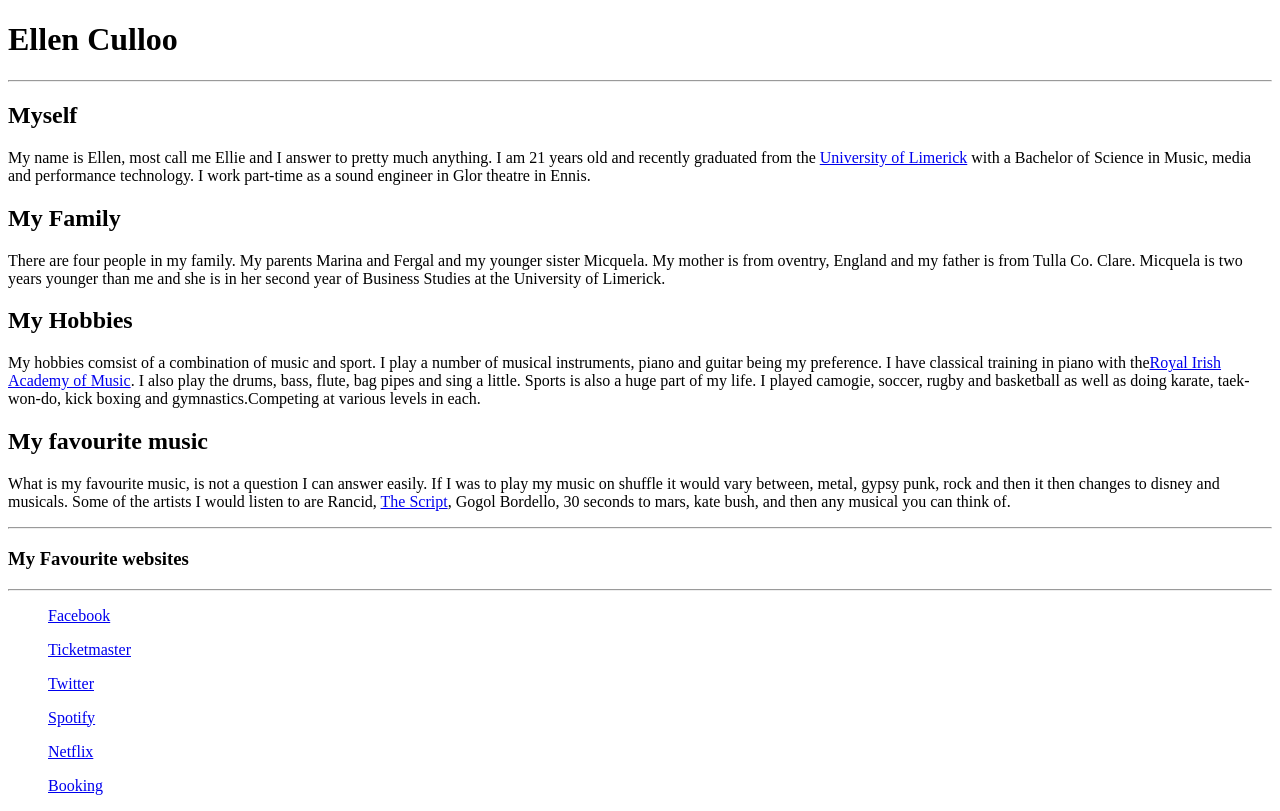
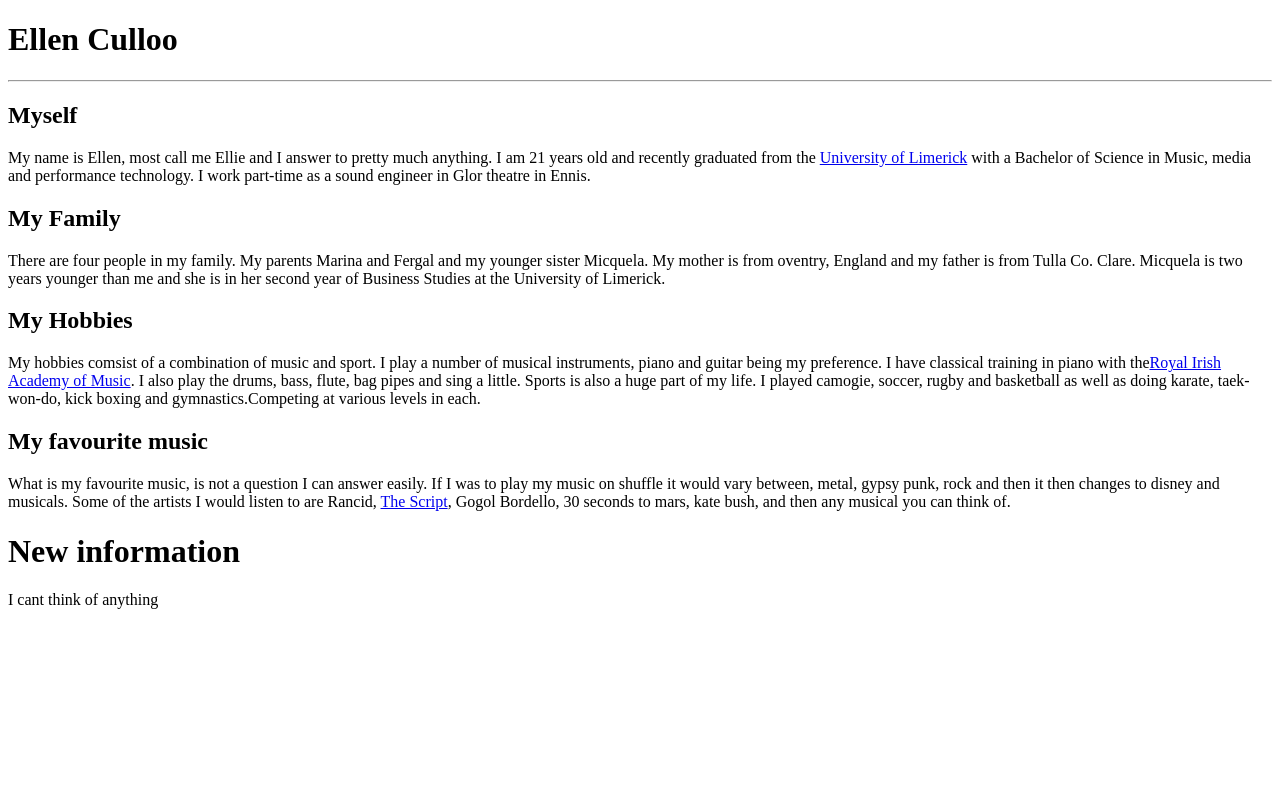
Before and after one commit to K00233562/WebDevelopment, a plain HTML site: page index.html in a window 1280 px wide. Drawn offline with Linux system fonts and the light colour scheme.

Commit message:
New Info

```diff
--- a/index.html
+++ b/index.html
@@ -28,17 +28,9 @@ My hobbies comsist of a combination of music and sport. I play a number of music
 What is my favourite music, is not a question I can answer easily. If I was to play my music on shuffle it would vary between, metal, gypsy punk, rock and then it then changes to disney and musicals. Some of the artists I would listen to are Rancid, <a href="https://www.thescriptmusic.com/">The Script</a>, Gogol Bordello, 30 seconds to mars, kate bush, and then any musical you can think of.
 </p>
 
-<hr>
-<h3>My Favourite websites</h3>
-<hr>
-<p1>
-<ul><a href="https://www.facebook.com/"> Facebook</a></ul>
-<ul><a href="http://www.ticketmaster.ie/"> Ticketmaster</a></ul>
-<ul><a href="https://twitter.com/?lang=en"> Twitter</a></ul>
-<ul><a href="https://www.spotify.com/ie/"> Spotify</a></ul>
-<ul><a href="https://www.netflix.com/ie/"> Netflix</a></ul>
-<ul><a href="https://www.booking.com/"> Booking</a></ul>
-</p1>
+
+<h1> New information </h1>
+    <p> I cant think of anything</p>
 
 </body>
 </html>
```
Also changed, not shown: 1 other file.
